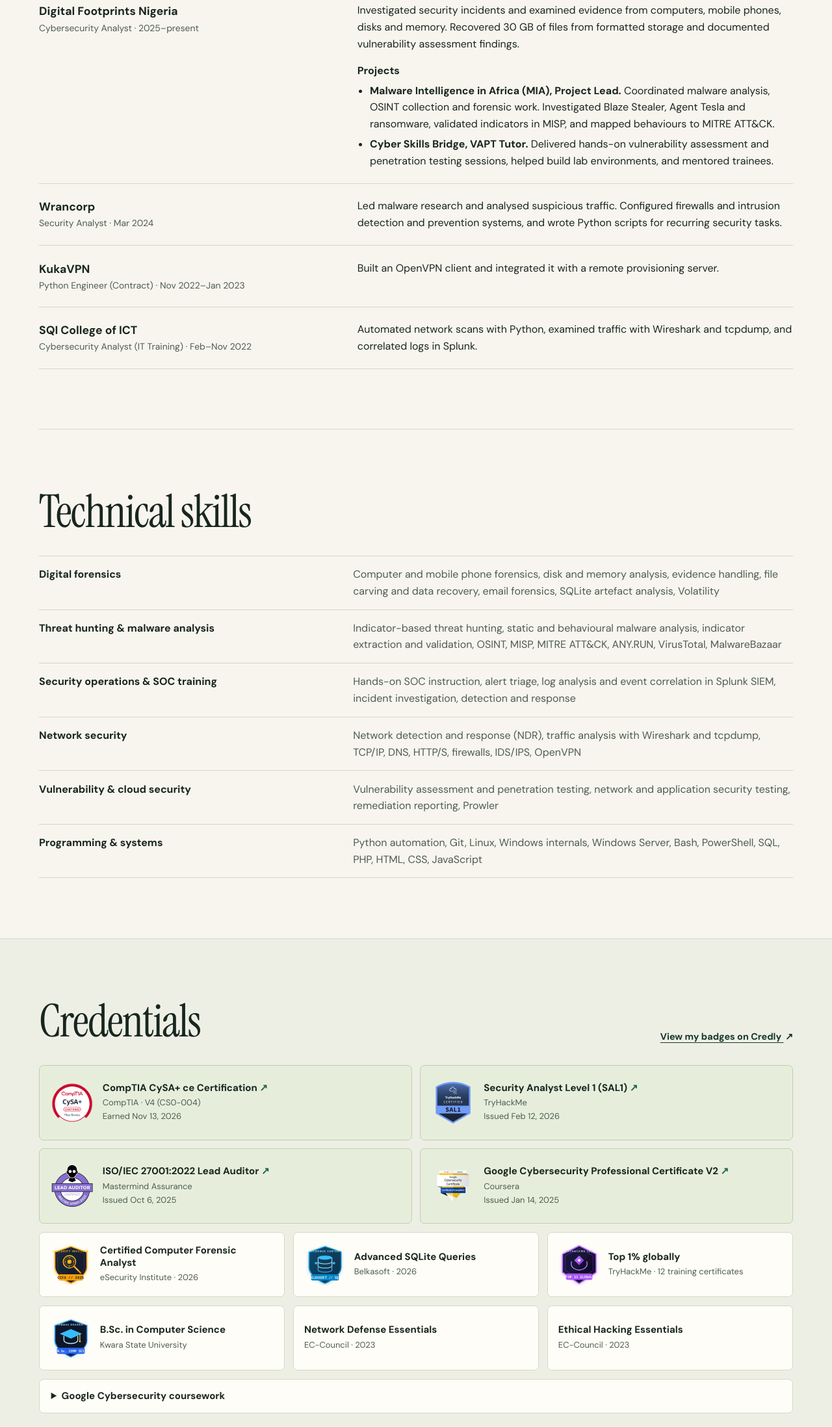
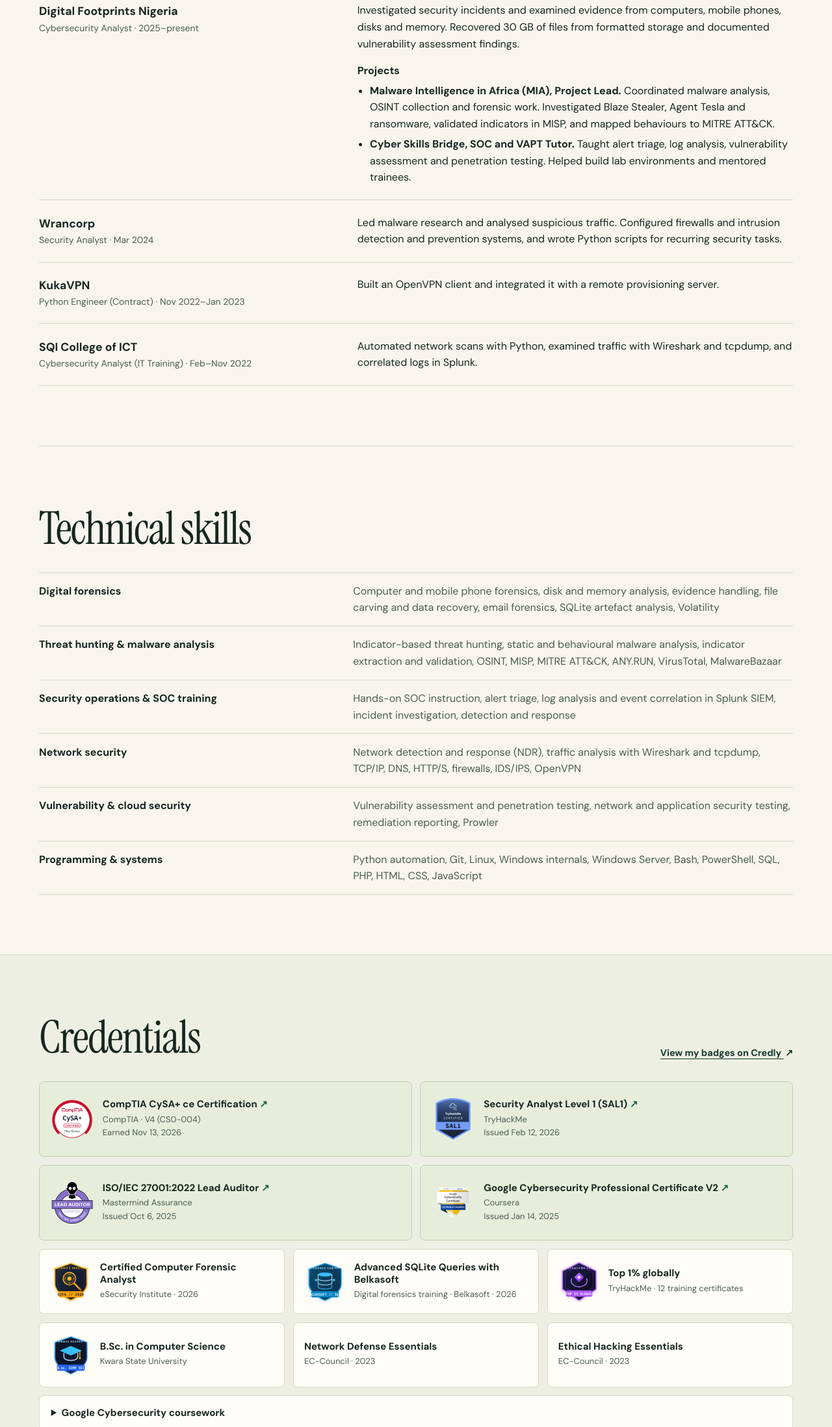
Before and after one commit to iampopg/bio, a plain HTML site: page index.html in a window 1280 px wide. Shown: the part 1940-4136 px from the top of the page at 65% size. Drawn offline with Linux system fonts and the light colour scheme.

Commit message:
Clarify SOC tutoring and Belkasoft training

```diff
--- a/index.html
+++ b/index.html
@@ -125,7 +125,7 @@
             <h4>Projects</h4>
             <ul class="employment-projects">
               <li id="intel"><strong>Malware Intelligence in Africa (MIA), Project Lead.</strong> Coordinated malware analysis, OSINT collection and forensic work. Investigated Blaze Stealer, Agent Tesla and ransomware, validated indicators in MISP, and mapped behaviours to MITRE ATT&amp;CK.</li>
-              <li><strong>Cyber Skills Bridge, VAPT Tutor.</strong> Delivered hands-on vulnerability assessment and penetration testing sessions, helped build lab environments, and mentored trainees.</li>
+              <li><strong>Cyber Skills Bridge, SOC and VAPT Tutor.</strong> Taught alert triage, log analysis, vulnerability assessment and penetration testing. Helped build lab environments and mentored trainees.</li>
             </ul>
           </div>
         </div>
@@ -214,7 +214,7 @@
           </article>
           <article class="badge-card lift">
             <img src="assets/badges/belkasoft-sqlite.svg" alt="" loading="lazy" width="64" height="64">
-            <div><h3>Advanced SQLite Queries</h3><p>Belkasoft · 2026</p></div>
+            <div><h3>Advanced SQLite Queries with Belkasoft</h3><p>Digital forensics training · Belkasoft · 2026</p></div>
           </article>
           <article class="badge-card lift">
             <img src="assets/badges/tryhackme-top1.svg" alt="" loading="lazy" width="64" height="64">
```
